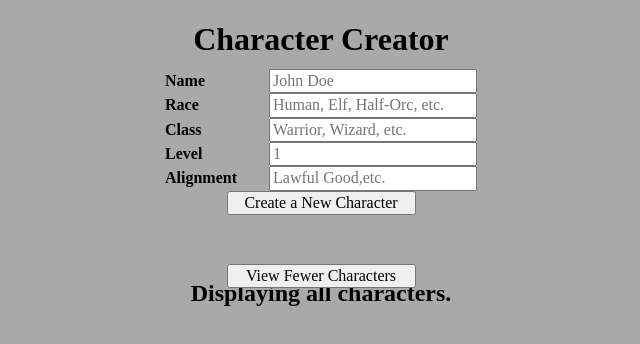
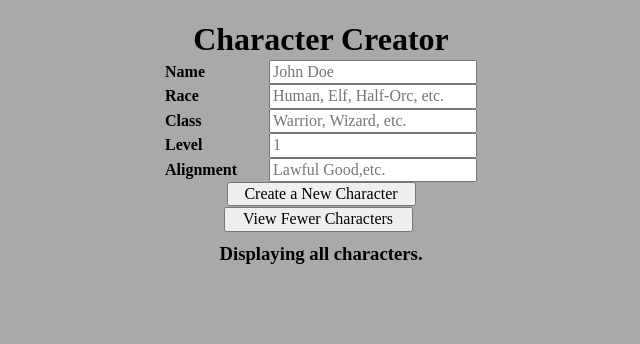
Before and after one commit to lbox87/Character-Creator, a website: page public/index.html in a window 1280 px wide. Both pictures are taken after a click on the button "View All Characters". Shown: the whole page, without its empty margins (319-959 px from the left). Drawn offline with nearby package versions, Linux system fonts and the light colour scheme; no server answers.

Commit message:
position and scrolling updates

```diff
--- a/public/client.js
+++ b/public/client.js
@@ -33,6 +33,10 @@ function getFewerCharacters() {
         getInitialCharacters();
     })
 }
+
+// function viewToggle() {
+//     if (${'.view-toggle'}.val === )
+// }
 
 function getInitialCharacters(){
     $('.character-number').html("Displaying ten oldest characters.");
@@ -123,7 +127,8 @@ function editCharacterScreen() {
 }
 
 function displayEdits(data) {
-    $('.edit-who').html(`You are editing ${data.name}`).removeClass('hidden');
+    $('.edit-who').html(`You are editing ${data.name}.`).removeClass('hidden');
+    $('.character-number').addClass('hidden');
     $('.character-name').val(data.name);
     $('.character-level').val(data.level);
     $('.character-alignment').val(data.alignment);
@@ -154,6 +159,7 @@ function editCharacterSubmit(){
         loadCharacters();
         clearEdits();
         $('.edit-who').html('').addClass('hidden');
+        $('.character-number').removeClass('hidden');
     });
 }
 
--- a/public/index.html
+++ b/public/index.html
@@ -33,7 +33,7 @@
 
     <div class="row fixed-container">
       <form class="col-12 create-character ">
-        <h3 class="hidden edit-who"></h3>
+
         <label for="name"><b>Name</b></label>
         <input type="text" placeholder="John Doe" name="character-name" class="character-name" required>
         <br>
@@ -51,18 +51,22 @@
         <input type="text" placeholder="Lawful Good,etc." name="character-alignment" class="character-alignment"
           required>
         <br>
+
         <button type="submit">Create a New Character</button>
         <br>
-        <button type="button" class="hidden submit-changes">Submit Changes</button>
+        <button type="button" class="hidden all-submit-shift submit-changes">Submit Changes</button>
         <br>
-        <button type="button" class="view-all">View All Characters</button>
+        <button type="button" class="view-all all-submit-shift">View All Characters</button>
         <br>
-        <button type="button" class="hidden view-fewer">View Fewer Characters</button>
+        <button type="button" class="hidden view-fewer fewer-shift">View Fewer Characters</button>
+
+        <h3 class="count-shift character-number"></h3>
+        <h3 class="hidden edit-who"></h3>
       </form>
     </div>
 
     <div class="row shift-container">
-        <h2 class="col-12 center character-number"></h2>
+
     <ul class="list-characters center">
 
     </ul>
--- a/public/style.css
+++ b/public/style.css
@@ -27,6 +27,30 @@ button {
 
 }
 
+.all-submit-shift {
+    position: relative;
+    top: -24px;
+    /* left: -2px; */
+}
+
+.count-shift {
+    position: relative;
+    top: -55px;
+    /* left: -2px; */
+}
+
+.edit-who {
+    position: relative;
+    top: -95px;
+    /* left: -2px; */
+}
+
+.fewer-shift {
+    position: relative;
+    top: -48px;
+    left: -3px;
+}
+
 header {
     position: fixed;
     text-align: center;
@@ -34,11 +58,15 @@ header {
     height: 80px;
 }
 
+.create-character {
+    height: 30%;
+}
+
 .fixed-container {
-    top:50px;
+    top:60px;
     position: fixed;
     text-align: center;
-    height: 25%;
+    height: 30%;
     width: 100%;
     z-index:10;
     background-color: darkgrey;
@@ -46,10 +74,11 @@ header {
 
 .shift-container {
     position: absolute;
-    top: 30%;
+    top: 36%;
     margin-top: 20px;
     z-index:5;
-    overflow:auto;
+    height: 62%;
+    overflow:scroll;
 }
 
 .shift-container, .fixed-container {
```
